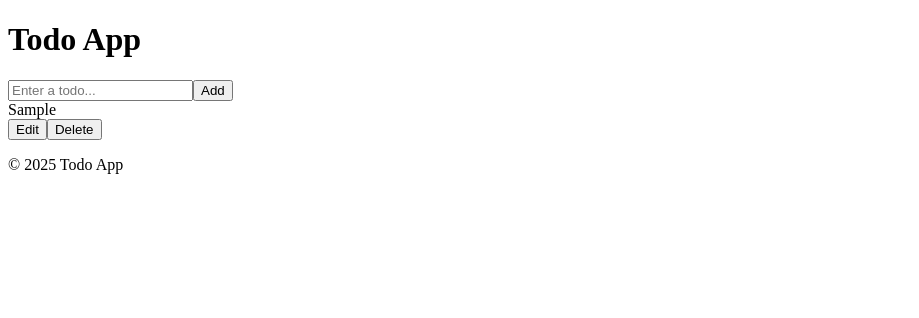
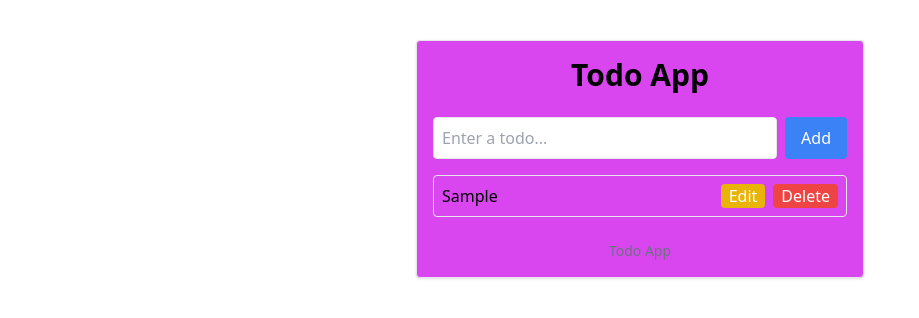
Before and after one commit to paulsunny90/react-todo-app, a React (Vite) app: page / in a window 1280 px wide. Both pictures are taken after typing "Sample" into the empty fields and a click on the button "Add". Shown: the top 318 px of the page, without its empty margins (0-919 px from the left). Built offline with nearby package versions, Linux system fonts and the light colour scheme.

Commit message:
crated todo app

```diff
--- a/src/App.jsx
+++ b/src/App.jsx
@@ -5,7 +5,7 @@ import Footer from "./uifolders/footer";
 
 const App = () => {
   return (
-    <div className="flex flex-col justify-items-center items-center">
+    <div className="max-w-md mx-auto mt-10 p-4 border rounded shadow bg-fuchsia-500">
       <Header />
       <TodoForm />
       <TodoList />
--- a/src/index.css
+++ b/src/index.css
@@ -66,3 +66,6 @@ button:focus-visible {
     background-color: #f9f9f9;
   }
 } */
+@tailwind base;
+@tailwind components;
+@tailwind utilities;
--- a/src/uifolders/footer.jsx
+++ b/src/uifolders/footer.jsx
@@ -1,7 +1,7 @@
 const Footer = () => {
   return (
     <p className="text-center text-sm text-gray-500 mt-6">
-      © 2025 Todo App
+    Todo App
     </p>
   );
 };
--- a/src/uifolders/todoitems.jsx
+++ b/src/uifolders/todoitems.jsx
@@ -13,7 +13,7 @@ const TodoItem = ({ todo }) => {
   };
 
   return (
-    <div className="flex justify-between items-center border p-2 mb-2 rounded">
+    <div className="flex justify-between items-center border p-2 mb-2 rounded w-full">
       {isEditing ? (
         <input
           value={text}
@@ -24,7 +24,7 @@ const TodoItem = ({ todo }) => {
         <span>{todo.text}</span>
       )}
 
-      <div className="flex gap-2">
+      <div className="flex gap-2 ">
         {isEditing ? (
           <button
             onClick={handleUpdate}
```
